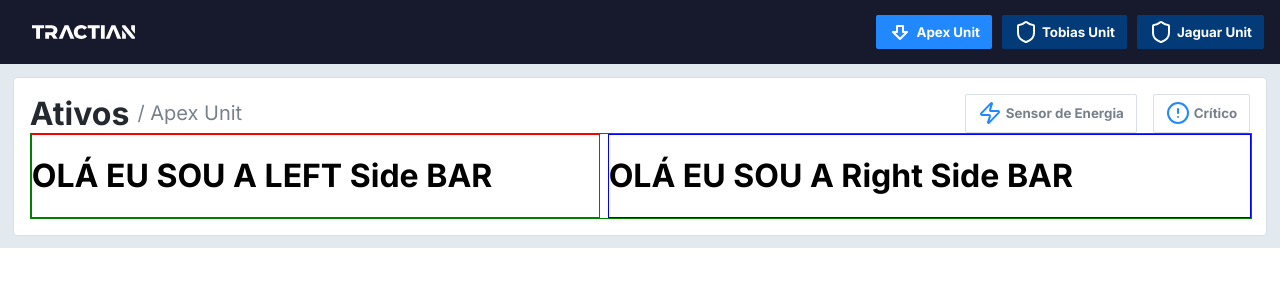
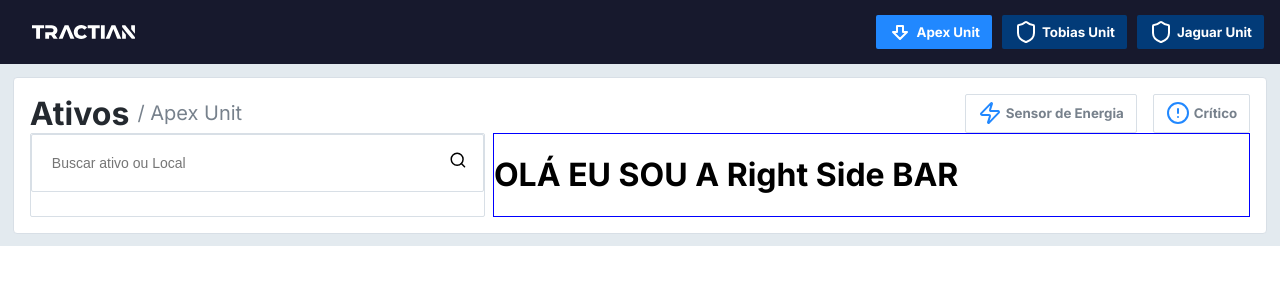
Before and after one commit to luisricarte/challenge-tractian, a React (Create React App) app: page / in a window 1280 px wide. Shown: the top 300 px of the page. Built offline with nearby package versions, Linux system fonts and the light colour scheme.

Commit message:
inicia search left bar

```diff
--- a/public/index.html
+++ b/public/index.html
@@ -2,12 +2,10 @@
 <html lang="en">
   <head>
     <meta charset="utf-8" />
-    <link rel="icon" href="%PUBLIC_URL%/favicon.ico" />
     <link
       href="https://fonts.googleapis.com/css2?family=Inter:wght@400;500;700&display=swap"
       rel="stylesheet"
     />
-
     <title>Tractian Front-end Challenge</title>
   </head>
   <body>
--- a/src/components/left-side-bar/index.tsx
+++ b/src/components/left-side-bar/index.tsx
@@ -1,11 +1,23 @@
+import { Search } from "lucide-react";
 import { HTMLDivProps } from "../../types/html";
-
+import style from "./styles.module.css";
 interface ILeftSideBar extends HTMLDivProps {}
 
 export const LeftSideBar: React.FC<ILeftSideBar> = () => {
   return (
-    <div style={{ border: "1px solid red", flexGrow: 3 }}>
-      <h1>OLÁ EU SOU A LEFT Side BAR</h1>
+    <div className={style.container}>
+      <div className={style.searchContainer}>
+        <input
+          id="search-bar"
+          placeholder="Buscar ativo ou Local"
+          onChange={(e) => {
+            console.log(e.target.value);
+          }}
+        />
+        <Search size={18} />
+      </div>
+
+      <div id="content-search "></div>
     </div>
   );
 };
--- /dev/null
+++ b/src/components/left-side-bar/styles.module.css
@@ -0,0 +1,27 @@
+.container {
+  border: 1px solid #d8dfe6;
+  width: 37.5%;
+  border-radius: 0.125rem;
+}
+
+.searchContainer {
+  display: flex;
+  border: 1px solid #d8dfe6;
+  padding: 1rem;
+  justify-content: space-between;
+  border-radius: 0.125rem;
+}
+
+input {
+  max-width: 100%;
+  border: 0;
+  width: 95%;
+  font-size: 1rem;
+  padding: 0.25rem;
+  flex-grow: 1;
+  font-size: 14px;
+  font-weight: 400;
+}
+input:focus {
+  outline: none;
+}
--- a/src/components/load-content/index.tsx
+++ b/src/components/load-content/index.tsx
@@ -8,7 +8,6 @@ export const LoadContent = () => {
       style={{
         display: "flex",
         width: "100%",
-        border: "1px solid green",
         gap: "0.5rem",
       }}
     >
--- a/src/components/right-side-bar/index.tsx
+++ b/src/components/right-side-bar/index.tsx
@@ -4,7 +4,7 @@ interface IRightSideBar extends HTMLDivProps {}
 
 export const RightSideBar: React.FC<IRightSideBar> = () => {
   return (
-    <div style={{ border: "1px solid blue", flexGrow: 5 }}>
+    <div style={{ border: "1px solid blue", width: "62.5%" }}>
       <h1>OLÁ EU SOU A Right Side BAR</h1>
     </div>
   );
--- a/src/styles/global.css
+++ b/src/styles/global.css
@@ -1,10 +1,16 @@
-/* Exemplo de estilos globais */
 body {
   font-family: "Inter", sans-serif;
 }
 
 html,
 body {
-  height: 100%;
   margin: 0;
+  padding: 0;
+  height: "calc(100vh - 3.5rem)";
 }
+
+#container {
+  display: flex;
+  justify-content: center;
+  align-items: center;
+}
```
Also changed, not shown: src/components/left-side-bar/styles.css (deleted), src/components/top-bar/styles.module.css (indentation only).
